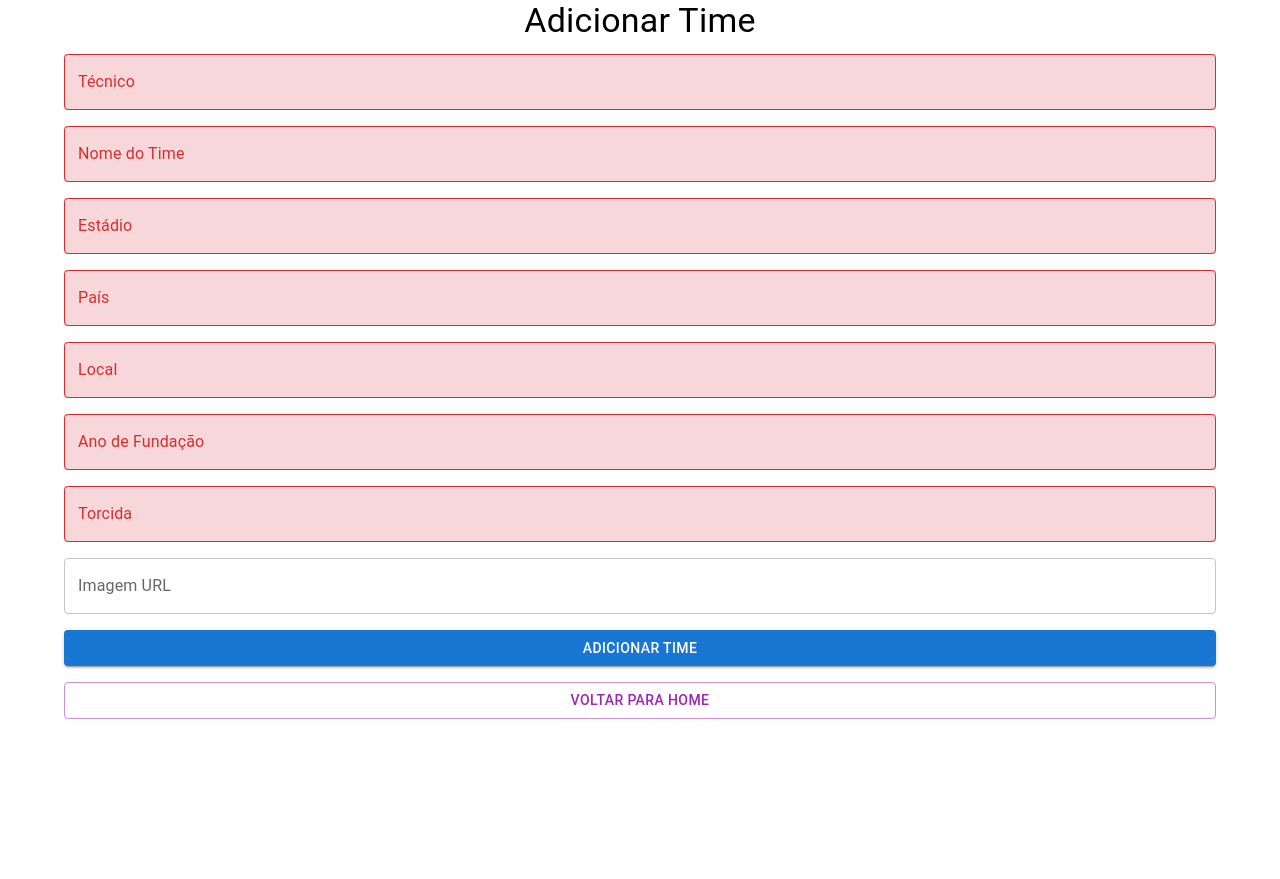
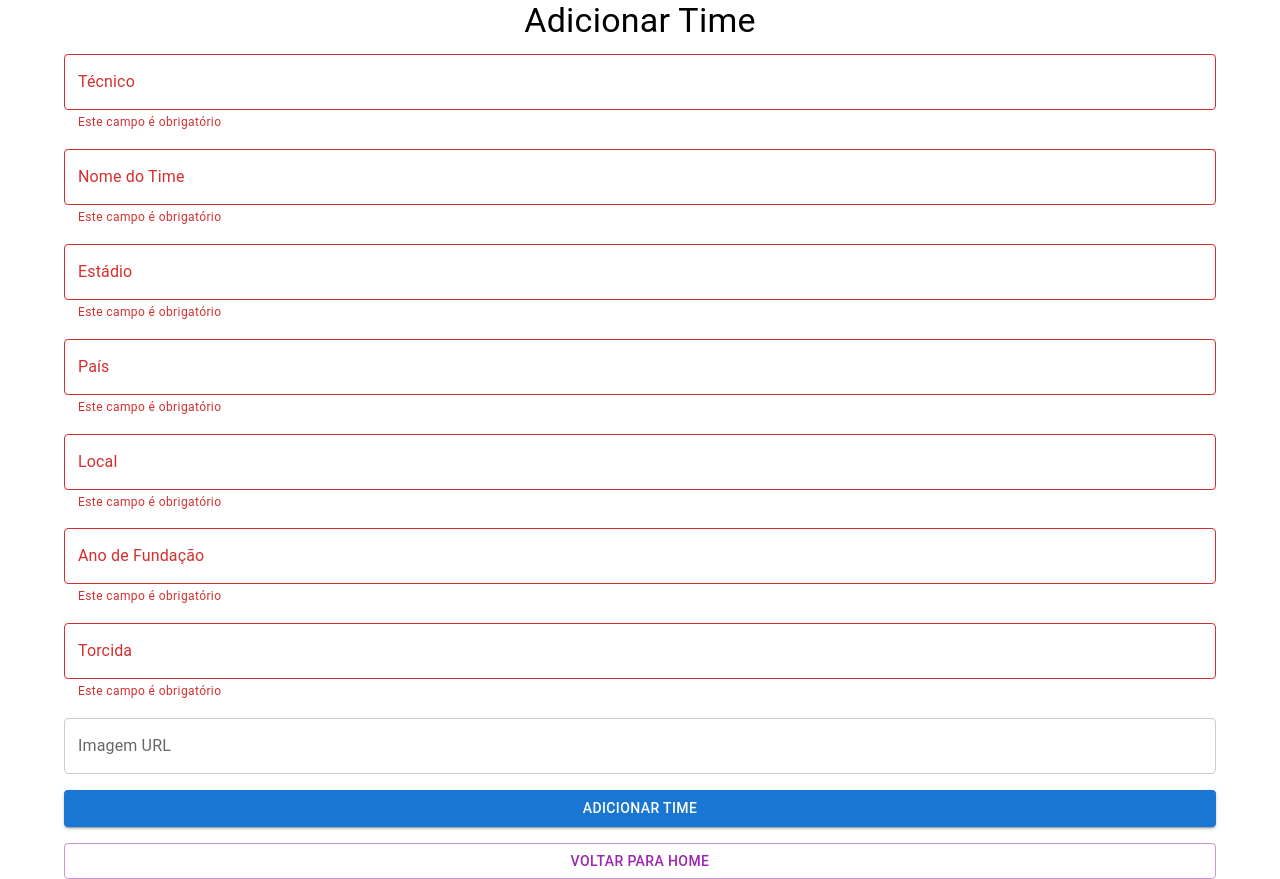
Before and after one commit to thiagosouza10/api-times, a React (Create React App) app in the folder frontend/: page /add in a window 1280 px wide. Before the commit the page ends 800 px from the top, so only its background shows below. Built offline with nearby package versions, Linux system fonts and the light colour scheme.

Commit message:
[Thiago] melhorias no formulários

```diff
--- a/frontend/src/components/AddTeam.js
+++ b/frontend/src/components/AddTeam.js
@@ -2,6 +2,22 @@ import React, { useState, useEffect } from 'react';
 import axios from 'axios';
 import { useNavigate } from 'react-router-dom';
 import { Container, TextField, Button, Box, Typography, Alert } from '@mui/material';
+import { styled } from '@mui/material/styles';
+
+// Estilo personalizado para borda do TextField
+const StyledTextField = styled(TextField)(({ theme, error }) => ({
+  '& .MuiOutlinedInput-root': {
+    '& fieldset': {
+      borderColor: error ? '#f44336' : '#ccc', // Vermelho se houver erro, padrão se não
+    },
+    '&:hover fieldset': {
+      borderColor: error ? '#f44336' : '#aaa', // Vermelho se houver erro ao passar o mouse
+    },
+    '&.Mui-focused fieldset': {
+      borderColor: error ? '#f44336' : '#4caf50', // Verde se preenchido e foco, vermelho se erro
+    },
+  },
+}));
 
 function AddTeam() {
   const [team, setTeam] = useState({
@@ -17,15 +33,20 @@ function AddTeam() {
   const [success, setSuccess] = useState('');
   const [error, setError] = useState('');
   const [touched, setTouched] = useState(false); // Para marcar se o formulário foi tocado
+  const [initialLoad, setInitialLoad] = useState(true); // Para marcar se a tela foi carregada
   const navigate = useNavigate();
+
+  useEffect(() => {
+    setTouched(true); // Marca o formulário como tocado ao carregar a tela
+    setInitialLoad(false); // Atualiza a flag para indicar que a tela foi carregada
+  }, []);
 
   const handleChange = (e) => {
     const { name, value } = e.target;
     setTeam(prevState => ({ ...prevState, [name]: value }));
   };
 
-  const handleBlur = (e) => {
-    const { name } = e.target;
+  const handleBlur = () => {
     setTouched(true); // Marca o formulário como tocado ao sair de um campo
   };
 
@@ -60,14 +81,10 @@ function AddTeam() {
     return errorMessage;
   };
 
-  const getColor = (field) => {
-    if (!touched) return 'error';
-    return team[field] ? 'success' : 'error';
+  const getError = (field) => {
+    // Campo obrigatório com erro se estiver vazio e a tela já foi carregada
+    return !team[field] && ['tecnico', 'nome', 'estadio', 'pais', 'local', 'anoFundacao', 'torcida'].includes(field) && !initialLoad;
   };
-
-  useEffect(() => {
-    setTouched(false); // Reseta o estado `touched` quando o componente é carregado
-  }, []);
 
   return (
     <Container>
@@ -76,84 +93,77 @@ function AddTeam() {
       </Typography>
       <form onSubmit={handleSubmit}>
         <Box sx={{ display: 'flex', flexDirection: 'column', gap: 2 }}>
-          <TextField
+          <StyledTextField
             name="tecnico"
             value={team.tecnico}
             onChange={handleChange}
             onBlur={handleBlur}
             label="Técnico"
             variant="outlined"
-            error={getColor('tecnico') === 'error'}
+            error={getError('tecnico')}
             helperText={getHelperText('tecnico')}
-            sx={{ backgroundColor: getColor('tecnico') === 'error' ? '#f8d7da' : (getColor('tecnico') === 'success' ? '#d4edda' : 'white') }}
           />
-          <TextField
+          <StyledTextField
             name="nome"
             value={team.nome}
             onChange={handleChange}
             onBlur={handleBlur}
             label="Nome do Time"
             variant="outlined"
-            error={getColor('nome') === 'error'}
+            error={getError('nome')}
             helperText={getHelperText('nome')}
-            sx={{ backgroundColor: getColor('nome') === 'error' ? '#f8d7da' : (getColor('nome') === 'success' ? '#d4edda' : 'white') }}
           />
-          <TextField
+          <StyledTextField
             name="estadio"
             value={team.estadio}
             onChange={handleChange}
             onBlur={handleBlur}
             label="Estádio"
             variant="outlined"
-            error={getColor('estadio') === 'error'}
+            error={getError('estadio')}
             helperText={getHelperText('estadio')}
-            sx={{ backgroundColor: getColor('estadio') === 'error' ? '#f8d7da' : (getColor('estadio') === 'success' ? '#d4edda' : 'white') }}
           />
-          <TextField
+          <StyledTextField
             name="pais"
             value={team.pais}
             onChange={handleChange}
             onBlur={handleBlur}
             label="País"
             variant="outlined"
-            error={getColor('pais') === 'error'}
+            error={getError('pais')}
             helperText={getHelperText('pais')}
-            sx={{ backgroundColor: getColor('pais') === 'error' ? '#f8d7da' : (getColor('pais') === 'success' ? '#d4edda' : 'white') }}
           />
-          <TextField
+          <StyledTextField
             name="local"
             value={team.local}
             onChange={handleChange}
             onBlur={handleBlur}
             label="Local"
             variant="outlined"
-            error={getColor('local') === 'error'}
+            error={getError('local')}
             helperText={getHelperText('local')}
-            sx={{ backgroundColor: getColor('local') === 'error' ? '#f8d7da' : (getColor('local') === 'success' ? '#d4edda' : 'white') }}
           />
-          <TextField
+          <StyledTextField
             name="anoFundacao"
             value={team.anoFundacao}
             onChange={handleChange}
             onBlur={handleBlur}
             label="Ano de Fundação"
             variant="outlined"
-            error={getColor('anoFundacao') === 'error'}
+            error={getError('anoFundacao')}
             helperText={getHelperText('anoFundacao')}
-            sx={{ backgroundColor: getColor('anoFundacao') === 'error' ? '#f8d7da' : (getColor('anoFundacao') === 'success' ? '#d4edda' : 'white') }}
           />
-          <TextField
+          <StyledTextField
             name="torcida"
             value={team.torcida}
             onChange={handleChange}
             onBlur={handleBlur}
             label="Torcida"
             variant="outlined"
-            error={getColor('torcida') === 'error'}
+            error={getError('torcida')}
             helperText={getHelperText('torcida')}
-            sx={{ backgroundColor: getColor('torcida') === 'error' ? '#f8d7da' : (getColor('torcida') === 'success' ? '#d4edda' : 'white') }}
           />
-          <TextField
+          <StyledTextField
             name="imagem"
             value={team.imagem}
             onChange={handleChange}
--- a/frontend/src/components/EditTeam.js
+++ b/frontend/src/components/EditTeam.js
@@ -1,8 +1,23 @@
-// src/components/EditTeam.js
 import React, { useState, useEffect } from 'react';
 import axios from 'axios';
 import { useNavigate, useParams } from 'react-router-dom';
 import { Container, TextField, Button, Box, Typography, Alert } from '@mui/material';
+import { styled } from '@mui/material/styles';
+
+// Estilo personalizado para borda do TextField
+const StyledTextField = styled(TextField)(({ theme, error }) => ({
+  '& .MuiOutlinedInput-root': {
+    '& fieldset': {
+      borderColor: error ? '#f44336' : '#ccc', // Vermelho se houver erro, padrão se não
+    },
+    '&:hover fieldset': {
+      borderColor: error ? '#f44336' : '#aaa', // Vermelho se houver erro ao passar o mouse
+    },
+    '&.Mui-focused fieldset': {
+      borderColor: error ? '#f44336' : '#4caf50', // Verde se preenchido e foco, vermelho se erro
+    },
+  },
+}));
 
 function EditTeam() {
   const [team, setTeam] = useState({
@@ -13,10 +28,11 @@ function EditTeam() {
     local: '',
     anoFundacao: '',
     torcida: '',
-    imagem: ''  // Adicione este campo para a URL da imagem
+    imagem: ''
   });
-  const [success, setSuccess] = useState(''); // Estado para mensagem de sucesso
+  const [success, setSuccess] = useState('');
   const [error, setError] = useState('');
+  const [touched, setTouched] = useState(false); // Para marcar se o formulário foi tocado
   const navigate = useNavigate();
   const { id } = useParams();
 
@@ -26,7 +42,7 @@ function EditTeam() {
         setTeam(response.data);
       })
       .catch(() => {
-        setError('Erro ao carregar os dados do time. Por favor, tente novamente.');
+        setError('Erro ao carregar os detalhes do time. Por favor, tente novamente.');
       });
   }, [id]);
 
@@ -35,19 +51,48 @@ function EditTeam() {
     setTeam(prevState => ({ ...prevState, [name]: value }));
   };
 
+  const handleBlur = () => {
+    setTouched(true); // Marca o formulário como tocado ao sair de um campo
+  };
+
   const handleSubmit = (e) => {
     e.preventDefault();
+    const hasError = Object.keys(team).some(field => !team[field] && ['tecnico', 'nome', 'estadio', 'pais', 'local', 'anoFundacao', 'torcida'].includes(field));
+
+    if (hasError) {
+      setError('Todos os campos obrigatórios devem ser preenchidos.');
+      return;
+    }
+
     axios.put(`/api/times/${id}`, team)
       .then(() => {
-        setSuccess('Time atualizado com sucesso!'); // Mensagem de sucesso
+        setSuccess('Time atualizado com sucesso!');
         setError('');
-        setTimeout(() => navigate('/'), 2000); // Navega para a home após 2 segundos
+        setTimeout(() => navigate('/'), 2000);
       })
-      .catch(error => {
+      .catch(() => {
         setError('Erro ao atualizar time. Por favor, tente novamente.');
         setSuccess('');
       });
   };
+
+  const getErrorMessage = (field) => {
+    if (team[field] || !touched) return '';
+    return 'Este campo é obrigatório';
+  };
+
+  const getHelperText = (field) => {
+    const errorMessage = getErrorMessage(field);
+    return errorMessage;
+  };
+
+  const getError = (field) => {
+    return !team[field] && touched;
+  };
+
+  useEffect(() => {
+    setTouched(false); // Reseta o estado `touched` quando o componente é carregado
+  }, []);
 
   return (
     <Container>
@@ -56,59 +101,81 @@ function EditTeam() {
       </Typography>
       <form onSubmit={handleSubmit}>
         <Box sx={{ display: 'flex', flexDirection: 'column', gap: 2 }}>
-          <TextField
+          <StyledTextField
             name="tecnico"
             value={team.tecnico}
             onChange={handleChange}
+            onBlur={handleBlur}
             label="Técnico"
             variant="outlined"
+            error={getError('tecnico')}
+            helperText={getHelperText('tecnico')}
           />
-          <TextField
+          <StyledTextField
             name="nome"
             value={team.nome}
             onChange={handleChange}
+            onBlur={handleBlur}
             label="Nome do Time"
             variant="outlined"
+            error={getError('nome')}
+            helperText={getHelperText('nome')}
           />
-          <TextField
+          <StyledTextField
             name="estadio"
             value={team.estadio}
             onChange={handleChange}
+            onBlur={handleBlur}
             label="Estádio"
             variant="outlined"
+            error={getError('estadio')}
+            helperText={getHelperText('estadio')}
           />
-          <TextField
+          <StyledTextField
             name="pais"
             value={team.pais}
             onChange={handleChange}
+            onBlur={handleBlur}
             label="País"
             variant="outlined"
+            error={getError('pais')}
+            helperText={getHelperText('pais')}
           />
-          <TextField
+          <StyledTextField
             name="local"
             value={team.local}
             onChange={handleChange}
+            onBlur={handleBlur}
             label="Local"
             variant="outlined"
+            error={getError('local')}
+            helperText={getHelperText('local')}
           />
-          <TextField
+          <StyledTextField
             name="anoFundacao"
             value={team.anoFundacao}
             onChange={handleChange}
+            onBlur={handleBlur}
             label="Ano de Fundação"
             variant="outlined"
+            error={getError('anoFundacao')}
+            helperText={getHelperText('anoFundacao')}
           />
-          <TextField
+          <StyledTextField
             name="torcida"
             value={team.torcida}
             onChange={handleChange}
+            onBlur={handleBlur}
             label="Torcida"
             variant="outlined"
+            error={getError('torcida')}
+            helperText={getHelperText('torcida')}
           />
-          <TextField
+          <StyledTextField
             name="imagem"
             value={team.imagem}
             onChange={handleChange}
+            onBlur={handleBlur}
             label="Imagem URL"
             variant="outlined"
           />
@@ -126,8 +193,8 @@ function EditTeam() {
           >
             Voltar para Home
           </Button>
-          {success && <Alert severity="success">{success}</Alert>} {/* Mensagem de sucesso */}
-          {error && <Alert severity="error">{error}</Alert>} {/* Mensagem de erro */}
+          {success && <Alert severity="success">{success}</Alert>}
+          {error && <Alert severity="error">{error}</Alert>}
         </Box>
       </form>
     </Container>
```
